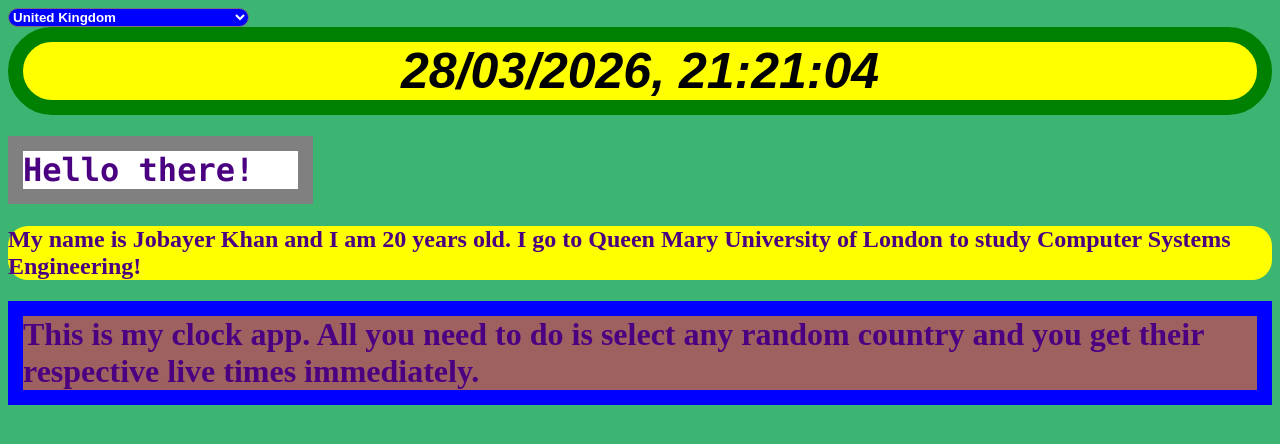
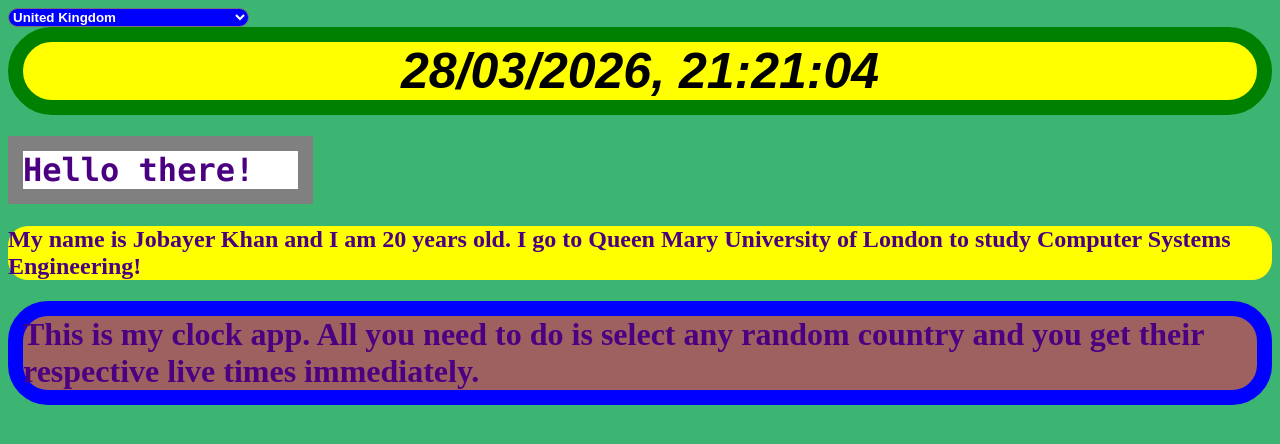
Before and after one commit to JKBoy2244/Clock-App, a React (Vite) app: page / in a window 1280 px wide. Shown: the top 444 px of the page. Built offline with nearby package versions, Linux system fonts and the light colour scheme.

Commit message:
Update index.css

```diff
--- a/src/index.css
+++ b/src/index.css
@@ -59,5 +59,6 @@ body {
    background-color:hsl(0, 25%, 50%);
    font-weight: bold;
    border: 15px solid blue;
+   border-radius: 40px
 
 }
```
